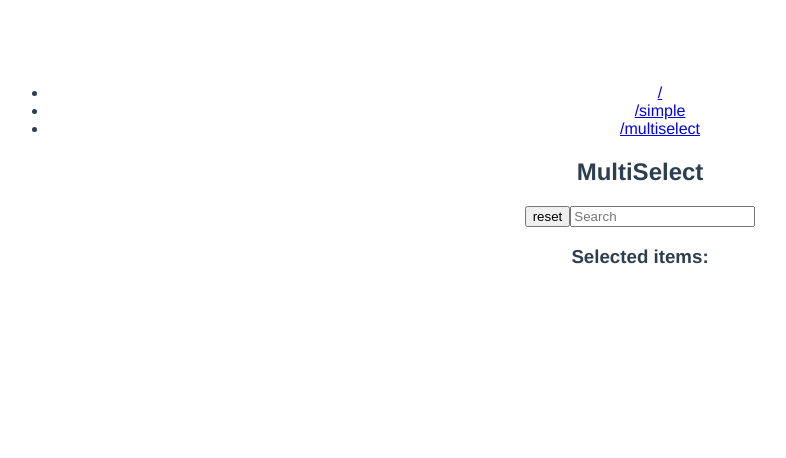
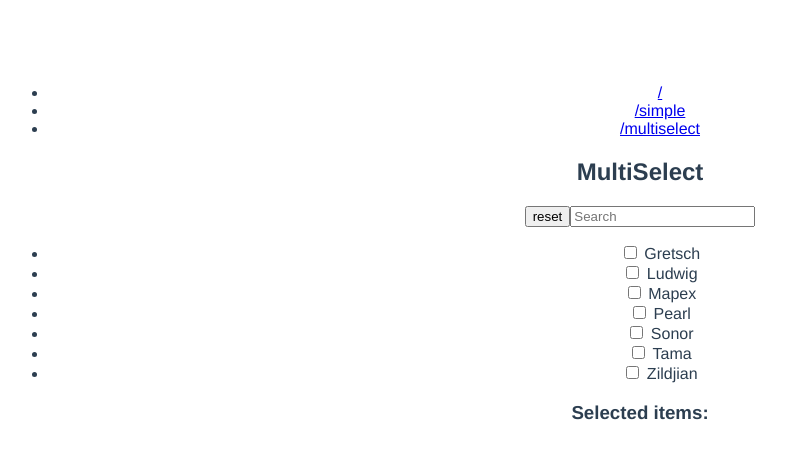
Before and after one commit to simeonkerkola/vue-combo-blocks, a Vue app: page /multiselect in a window 1280 px wide. Shown: the top 458 px of the page, without its empty margins (0-786 px from the left). Built offline with nearby package versions, Linux system fonts and the light colour scheme; the HTML template or start-up script is replaced by a standard one.

Commit message:
remove preventDefault from click event. It was unnecessary

```diff
--- a/dev/components/MultiSelect.vue
+++ b/dev/components/MultiSelect.vue
@@ -24,7 +24,7 @@
       <h2>MultiSelect</h2>
       <button @click="reset">reset</button>
       <input v-bind="getInputProps()" v-on="getInputEventListeners()" placeholder="Search">
-      <ul v-show="isOpen" v-bind="getMenuProps()" v-on="getMenuEventListeners()">
+      <ul v-show="true" v-bind="getMenuProps()" v-on="getMenuEventListeners()">
         <li
           v-for="(item, index) in filteredList"
           :key="item.id"
@@ -36,9 +36,9 @@
           v-on="getItemEventListeners({ item, index })"
         >        <input
           type="checkbox"
-          :checked='selectedItems.includes(item)'
-          :value='item.value'
-          @change="checkClick"/>
+          :checked='selectedItems.includes(item) '
+          :value='item'
+          />
           {{ item.value }}</li>
       </ul>
       <h3>Selected items:</h3>
@@ -75,17 +75,11 @@
     };
   },
   methods: {
-    checkClick() {
-      // TODO: Fix me
-      console.log('check!!');
-    },
     itemToString(item) {
       return item ? item.value : '';
     },
-    selectItem() {
-
-    },
     handleSelectedItemChange(selectedItem) {
+      console.log({ selectedItem });
       if (!selectedItem) return;
 
       const index = this.selectedItems.indexOf(selectedItem);
@@ -99,7 +93,7 @@
         this.selectedItems = [...this.selectedItems.slice(1)];
       } else {
         // Add item
-        this.selectedItems = [...this.selectedItems, selectedItem];
+        this.selectedItems.push(selectedItem);
       }
     },
     stateReducer(state, actionAndChanges) {
--- a/src/vue-combo-blocks.js
+++ b/src/vue-combo-blocks.js
@@ -123,11 +123,11 @@
             hovered: null,
           }, sct.MenuMouseLeave);
         },
-        // TODO: Prevent menu to close when clicking something
-        // on a menu but not necessarily menu item.
-        // This does the trick, but now you can't select and copy any text
-        // in the menu.
         mousedown(e) {
+          // TODO: Prevent menu to close when clicking something
+          // on a menu but not necessarily menu item.
+          // This does the trick, but now you can't select and copy any text
+          // in the menu.
           e.preventDefault();
         },
       };
@@ -141,6 +141,7 @@
       const vm = this;
       return {
         mousemove() {
+          if (vm.hoveredIndex === itemIndex) return;
           vm.setState({
             hoveredIndex: itemIndex,
             hovered: item,
@@ -149,8 +150,8 @@
         mousedown(e) {
           e.preventDefault();
         },
-        click(e) {
-          e.preventDefault();
+        click() {
+          // e.preventDefault();
           vm.setState({
             inputValue: vm.itemToString(item),
             selectedItem: item,
```
